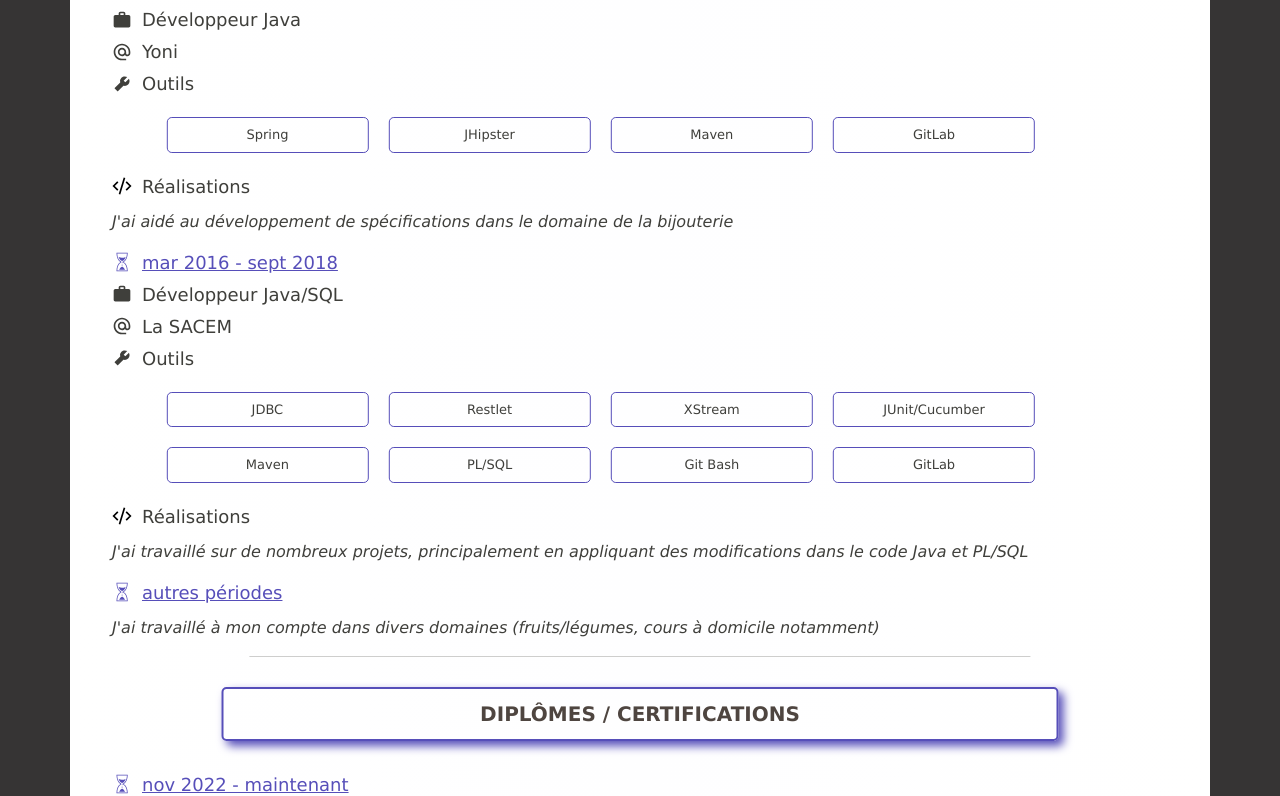
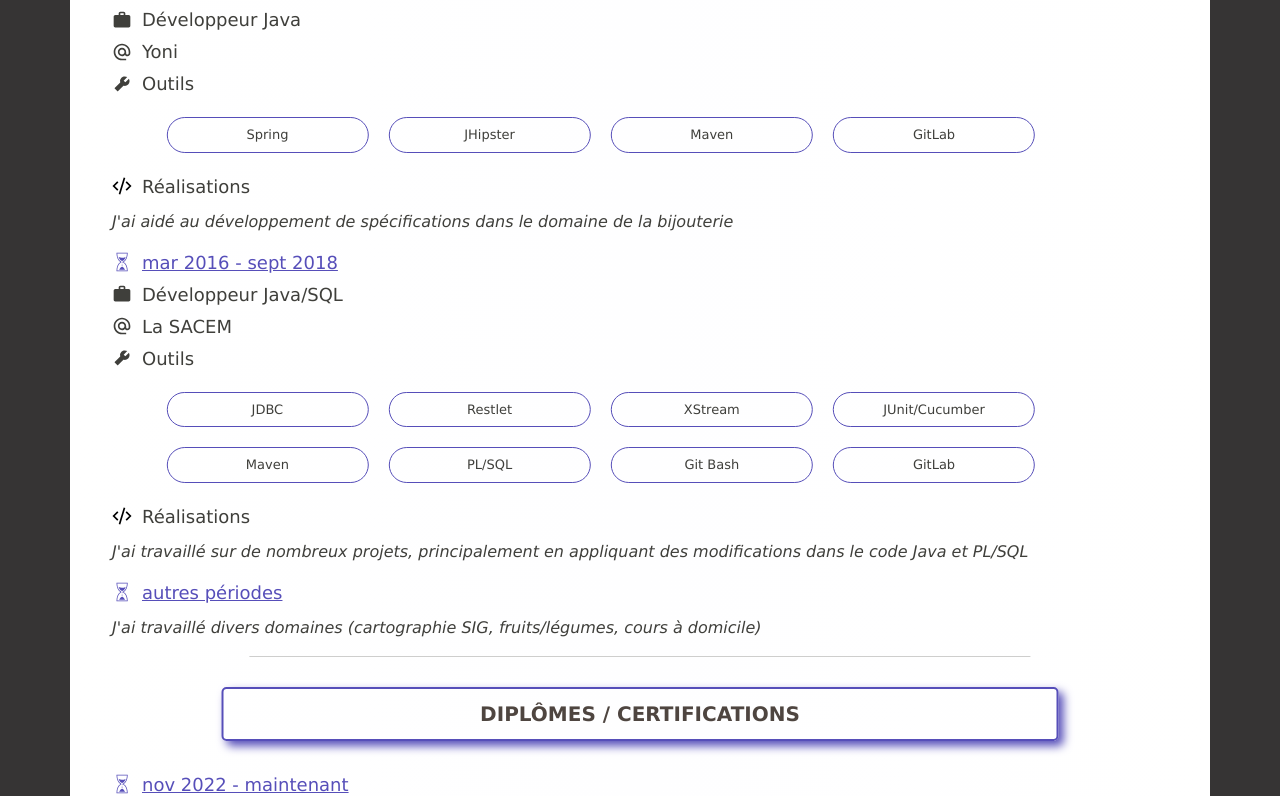
Before and after one commit to jozinho22/cv, a React (Create React App) app: page / in a window 1280 px wide. Shown: the part 1429-2225 px from the top of the page. Built offline with nearby package versions, Linux system fonts and the light colour scheme.

Commit message:
change other periods of exp

```diff
--- a/src/components/CurriculumVitae.css
+++ b/src/components/CurriculumVitae.css
@@ -171,7 +171,7 @@ hr {
     padding: 7px;
     flex: 1 0 20%;
     width: fit-content;
-    border-radius: 5px;
+    border-radius: 20px;
 }
 
 @media (width < 450px) {
@@ -315,6 +315,7 @@ hr {
     padding-left: 20px;
     display: flex;
     flex-direction: column;
+    width: fit-content;
 }
 
 /* education */
--- a/src/components/parts/Education.jsx
+++ b/src/components/parts/Education.jsx
@@ -1,5 +1,5 @@
 import React from 'react';
-import getDiplomas from "./infos/getDiplomas";
+import getEducation from "./infos/getEducation";
 
 import {GiSandsOfTime} from 'react-icons/gi';
 import {GiDiploma} from 'react-icons/gi';
@@ -12,7 +12,7 @@ const Education = () => {
 
     const {language} = React.useContext(AppContext);
     var title = languageChooser(language, getTitles()).education;
-    var diplomas = languageChooser(language, getDiplomas());
+    var diplomas = languageChooser(language, getEducation());
 
     return  <div className="page-break">
                 <div className="title">{title}</div>
--- a/src/components/parts/infos/getDiplomas.jsx
+++ b/src/components/parts/infos/getEducation.jsx
@@ -1,4 +1,4 @@
-const getDiplomas = () => {
+const getEducation = () => {
     return  {
                 french: [
                     {
@@ -45,4 +45,4 @@ const getDiplomas = () => {
             }
 }
 
-export default getDiplomas;
+export default getEducation;
--- a/src/components/parts/infos/getExperience.jsx
+++ b/src/components/parts/infos/getExperience.jsx
@@ -45,7 +45,7 @@ const getExperience = () => {
                 },
                 {
                     period: "autres périodes",
-                    desc: "J'ai travaillé à mon compte dans divers domaines (fruits/légumes, cours à domicile notamment)"
+                    desc: "J'ai travaillé divers domaines (cartographie SIG, fruits/légumes, cours à domicile)"
                 }
         ],
         english: [
@@ -93,7 +93,7 @@ const getExperience = () => {
             },
             {
                 period: "other periods",
-                desc: "I did differents jobs (fruits & vegetables, home courses for pupils)"
+                desc: "I did differents jobs (GIS cartography, fruits & vegetables, home courses for pupils)"
             }
         ]
 
```
